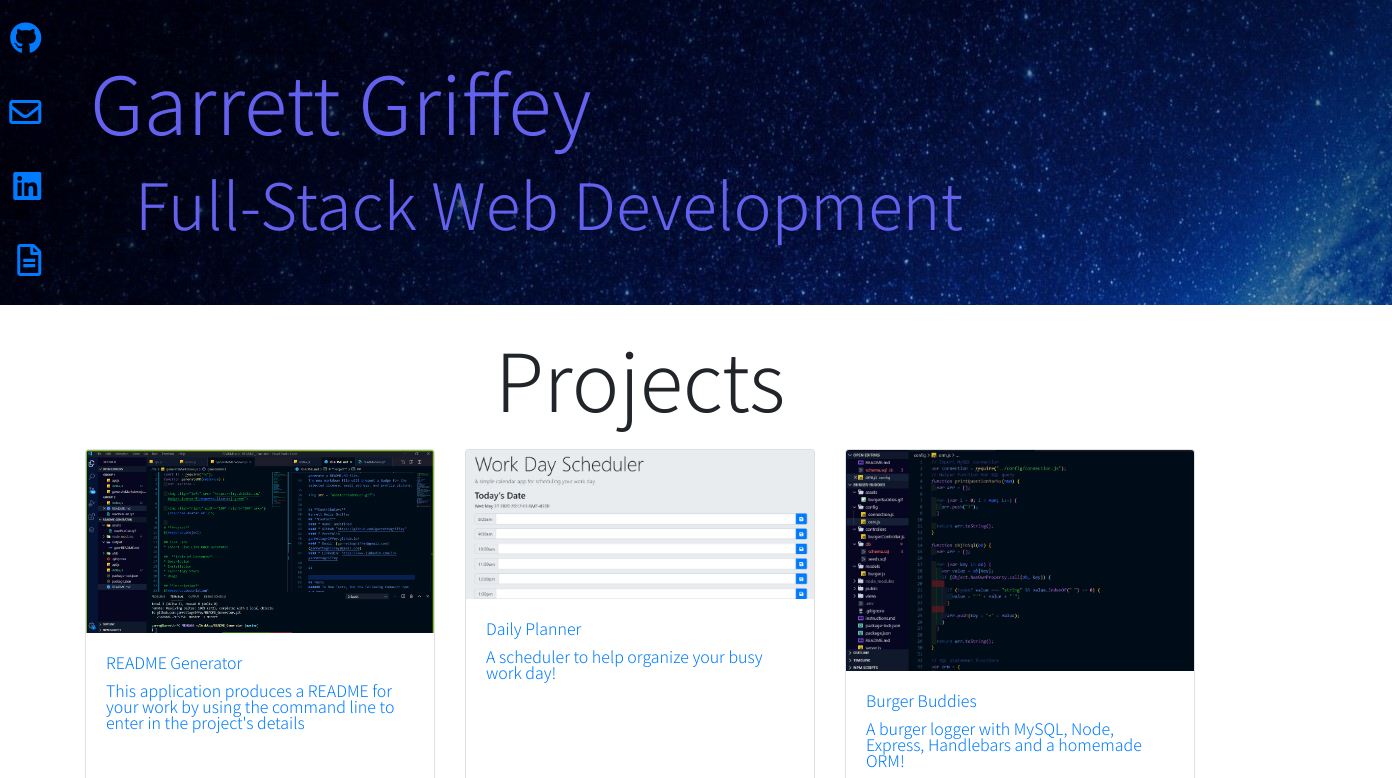
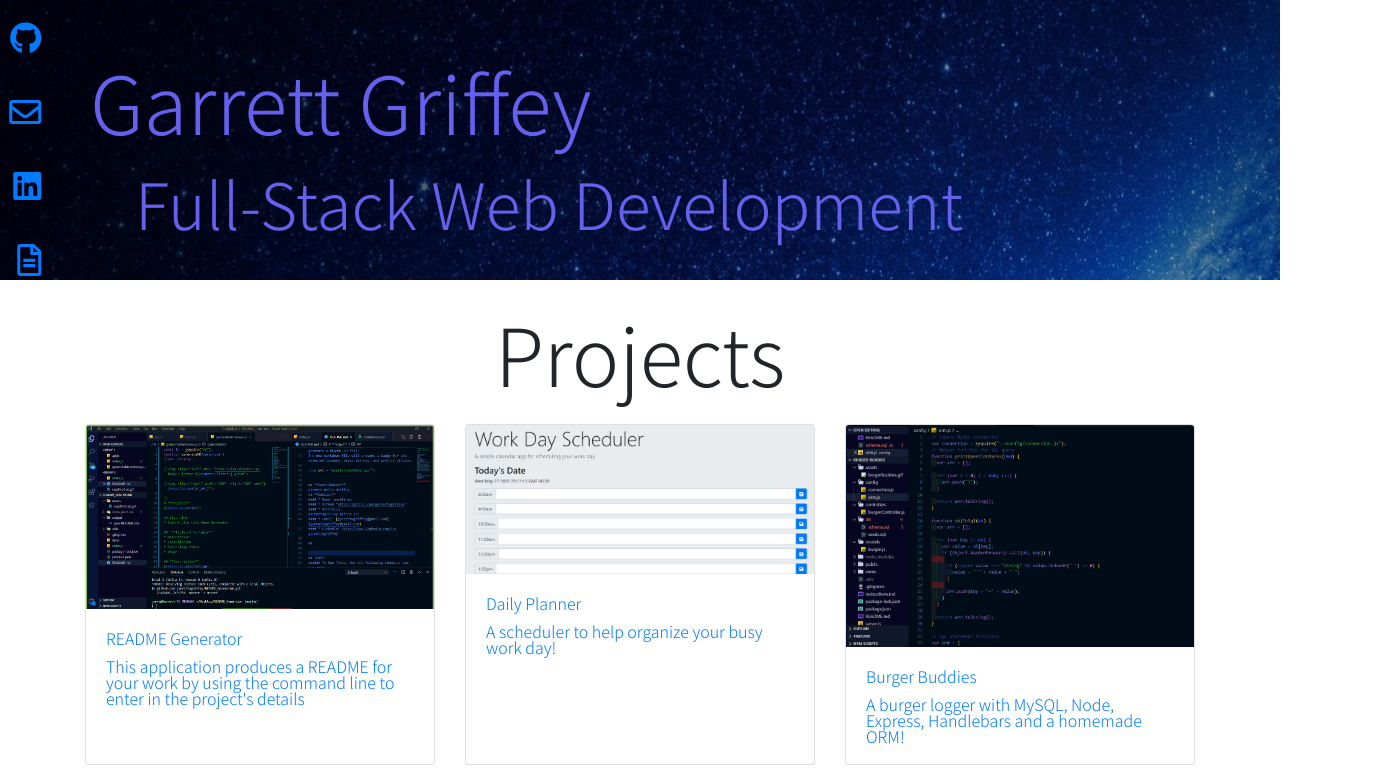
Before and after one commit to garrettwgriffey/Garrett-Griffey-Portfolio, a plain HTML site: page index.html in a window 1280 px wide. Shown: the top 778 px of the page, 1392 px wide, since content can reach past the window. Drawn offline with nearby package versions, Linux system fonts and the light colour scheme.

Commit message:
fixed banner width

```diff
--- a/assets/css/styles.css
+++ b/assets/css/styles.css
@@ -58,6 +58,11 @@ li{
 .milkyWay{
     display: flex;
     object-fit: cover;
+    /* width: 100%; */
+}
+
+img{
+    width: 100%;
 }
 
 .name{
```
